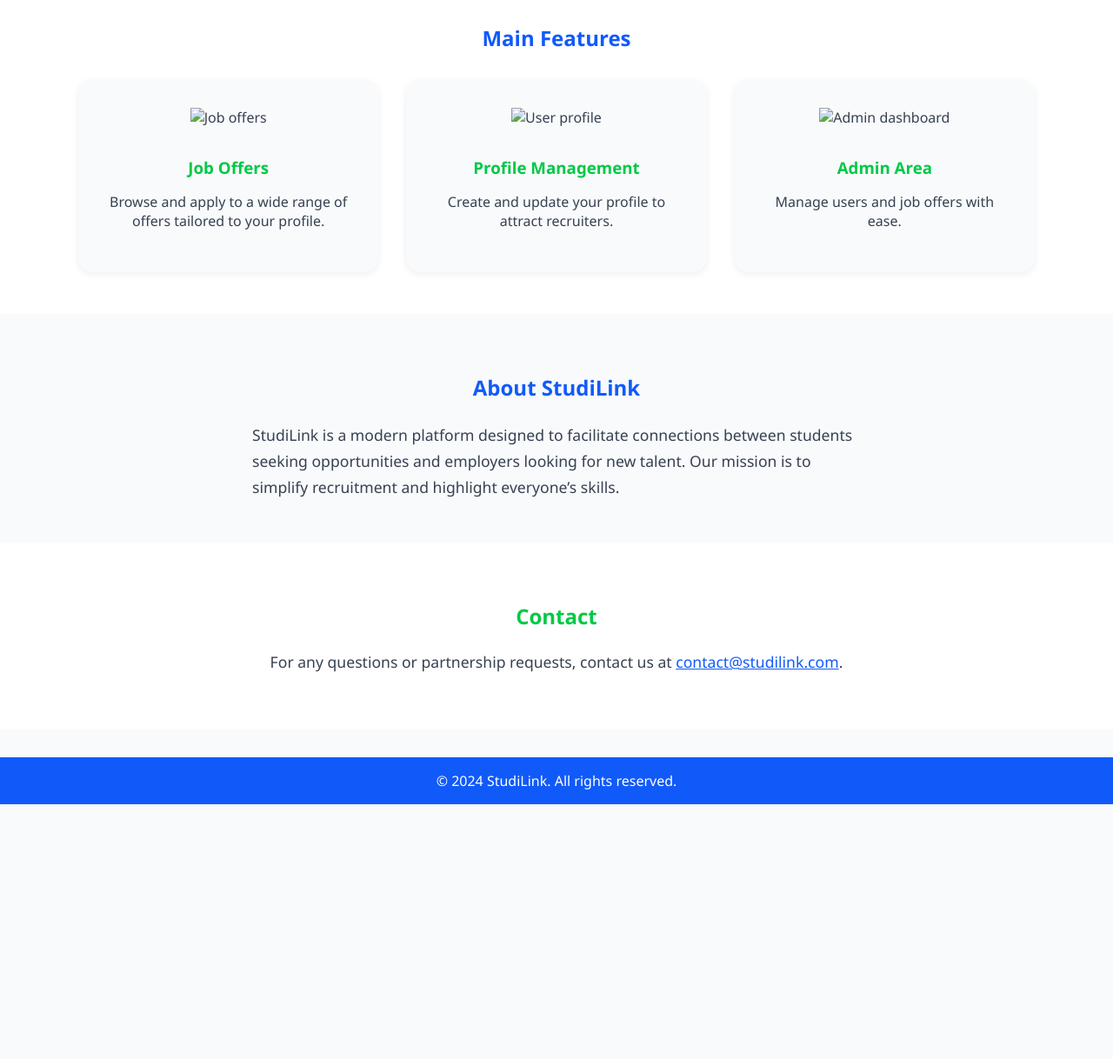
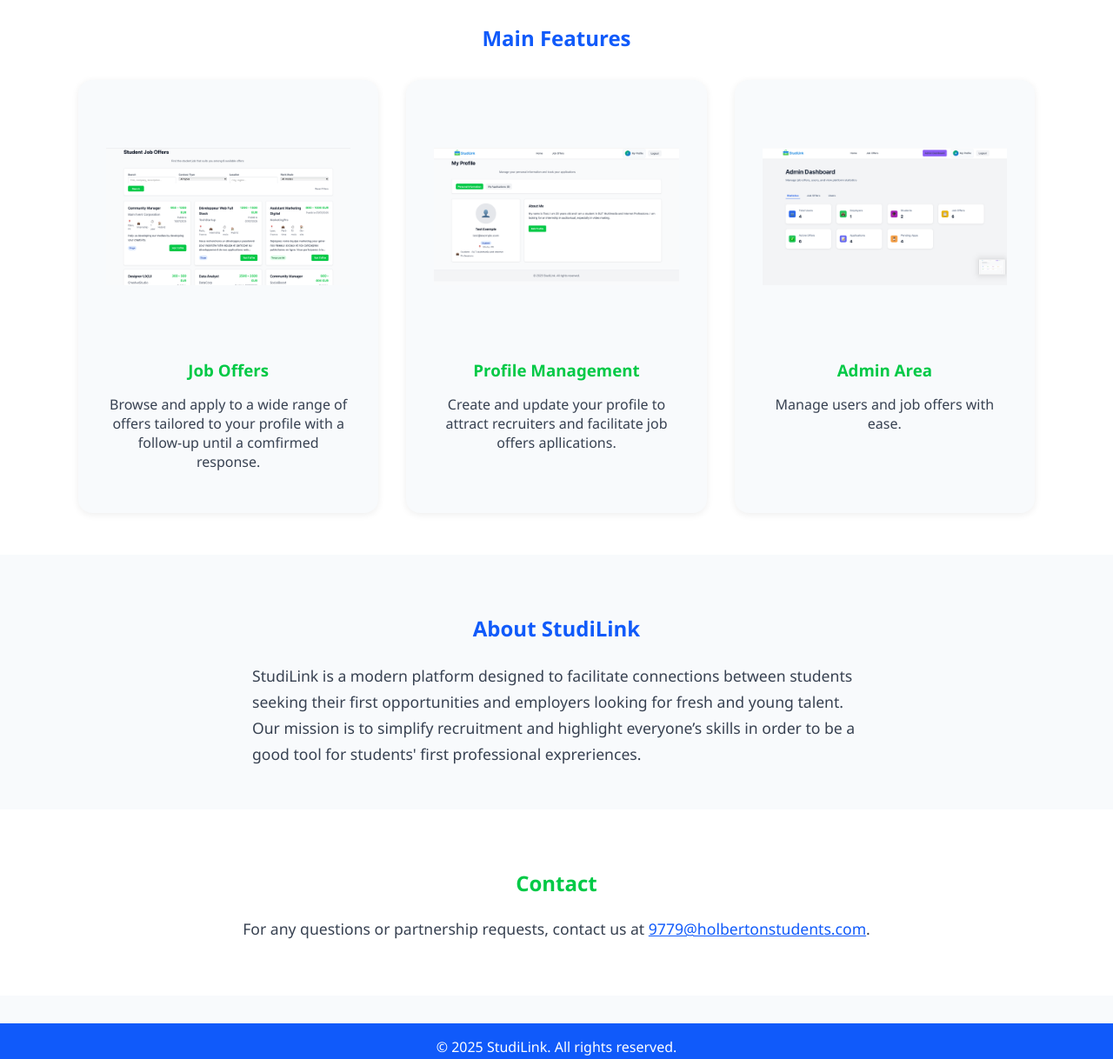
Before and after one commit to ephely/StudiLinkLandingPage, a plain HTML site: page index.html in a window 1280 px wide. Shown: the part 1020-2238 px from the top of the page at 87% size. Before the commit the page ends 1945 px from the top, so only its background shows below. Drawn offline with Linux system fonts and the light colour scheme.

Commit message:
assets update

```diff
--- a/index.html
+++ b/index.html
@@ -1,15 +1,19 @@
 <!DOCTYPE html>
 <html lang="en">
   <head>
-  <meta charset="UTF-8">
-  <meta name="viewport" content="width=device-width, initial-scale=1.0">
+    <meta charset="UTF-8" />
+    <meta name="viewport" content="width=device-width, initial-scale=1.0" />
     <title>StudiLink - Landing Page</title>
-  <link rel="stylesheet" href="style.css">
+    <link rel="stylesheet" href="style.css" />
   </head>
   <body>
     <header class="header">
       <div class="container header-content">
-      <img src="../studilink/src/assets/StudiLinkLogo.png" alt="StudiLink Logo" class="logo-img">
+        <img
+          src="/assets/StudiLinkLogo.png"
+          alt="StudiLink Logo"
+          class="logo-img"
+        />
         <nav>
           <a href="#features">Features</a>
           <a href="#about">About</a>
@@ -21,8 +25,15 @@
     <section class="hero">
       <div class="container">
         <h1>Welcome to StudiLink</h1>
-      <p>The platform that connects students and employers for internship and job opportunities.</p>
-      <img src="screenshot-home.png" alt="Website preview" class="screenshot">
+        <p>
+          The platform that connects students and employers for internship and
+          job opportunities.
+        </p>
+        <img
+          src="/assets/website-preview.mov"
+          alt="Website preview"
+          class="screenshot"
+        />
       </div>
     </section>
 
@@ -33,17 +44,31 @@
           <div class="audience-item">
             <div class="audience-icon" aria-label="Students">🎓</div>
             <h3>Students</h3>
-          <p>Find internships and job opportunities tailored to your skills and ambitions. Build your profile, connect with employers, and kickstart your career.</p>
+            <p>
+              Find internships and job opportunities tailored to your skills and
+              ambitions. Build your profile, connect with employers, and
+              kickstart your career.
+            </p>
           </div>
           <div class="audience-item">
             <div class="audience-icon" aria-label="Companies">🏢</div>
             <h3>Companies</h3>
-          <p>Discover talented students and recent graduates. Post job offers, manage applications, and recruit the right candidates for your team.</p>
+            <p>
+              Discover talented students and recent graduates. Post job offers,
+              manage applications, and recruit the right candidates for your
+              team.
+            </p>
           </div>
           <div class="audience-item">
-          <div class="audience-icon" aria-label="Schools and Universities">🏫</div>
+            <div class="audience-icon" aria-label="Schools and Universities">
+              🏫
+            </div>
             <h3>Schools & Universities</h3>
-          <p>Support your students’ professional integration by partnering with StudiLink. Track placements, collaborate with companies, and enhance your institution’s network.</p>
+            <p>
+              Support your students’ professional integration by partnering with
+              StudiLink. Track placements, collaborate with companies, and
+              enhance your institution’s network.
+            </p>
           </div>
         </div>
       </div>
@@ -54,17 +79,23 @@
         <h2>Main Features</h2>
         <div class="features-grid">
           <div class="feature-item">
-          <img src="screenshot-offers.png" alt="Job offers">
+            <img src="/assets/screenshot-offers.png" alt="Job offers" />
             <h3>Job Offers</h3>
-          <p>Browse and apply to a wide range of offers tailored to your profile.</p>
+            <p>
+              Browse and apply to a wide range of offers tailored to your
+              profile with a follow-up until a comfirmed response.
+            </p>
           </div>
           <div class="feature-item">
-          <img src="screenshot-profile.png" alt="User profile">
+            <img src="/assets/screenshot-profile.png" alt="User profile" />
             <h3>Profile Management</h3>
-          <p>Create and update your profile to attract recruiters.</p>
+            <p>
+              Create and update your profile to attract recruiters and
+              facilitate job offers apllications.
+            </p>
           </div>
           <div class="feature-item">
-          <img src="screenshot-admin.png" alt="Admin dashboard">
+            <img src="assets/screenshot-admin.png" alt="Admin dashboard" />
             <h3>Admin Area</h3>
             <p>Manage users and job offers with ease.</p>
           </div>
@@ -75,21 +106,30 @@
     <section id="about" class="about">
       <div class="container">
         <h2>About StudiLink</h2>
-      <p>StudiLink is a modern platform designed to facilitate connections between students seeking opportunities and employers looking for new talent. Our mission is to simplify recruitment and highlight everyone’s skills.</p>
+        <p>
+          StudiLink is a modern platform designed to facilitate connections
+          between students seeking their first opportunities and employers
+          looking for fresh and young talent. Our mission is to simplify
+          recruitment and highlight everyone’s skills in order to be a good tool
+          for students' first professional expreriences.
+        </p>
       </div>
     </section>
 
     <section id="contact" class="contact">
       <div class="container">
         <h2>Contact</h2>
-      <p>For any questions or partnership requests, contact us at <a href="mailto:contact@studilink.com">contact@studilink.com</a>.</p>
+        <p>
+          For any questions or partnership requests, contact us at
+          <a href="mailto:9779@holbertonstudents.com"
+            >9779@holbertonstudents.com</a
+          >.
+        </p>
       </div>
     </section>
 
     <footer class="footer">
-    <div class="container">
-      &copy; 2024 StudiLink. All rights reserved.
-    </div>
+      <div class="container">&copy; 2025 StudiLink. All rights reserved.</div>
     </footer>
   </body>
 </html>
```
Also changed, not shown: assets/StudiLinkLogo.png (added). Lines whose indentation alone changed are shown as unchanged.
